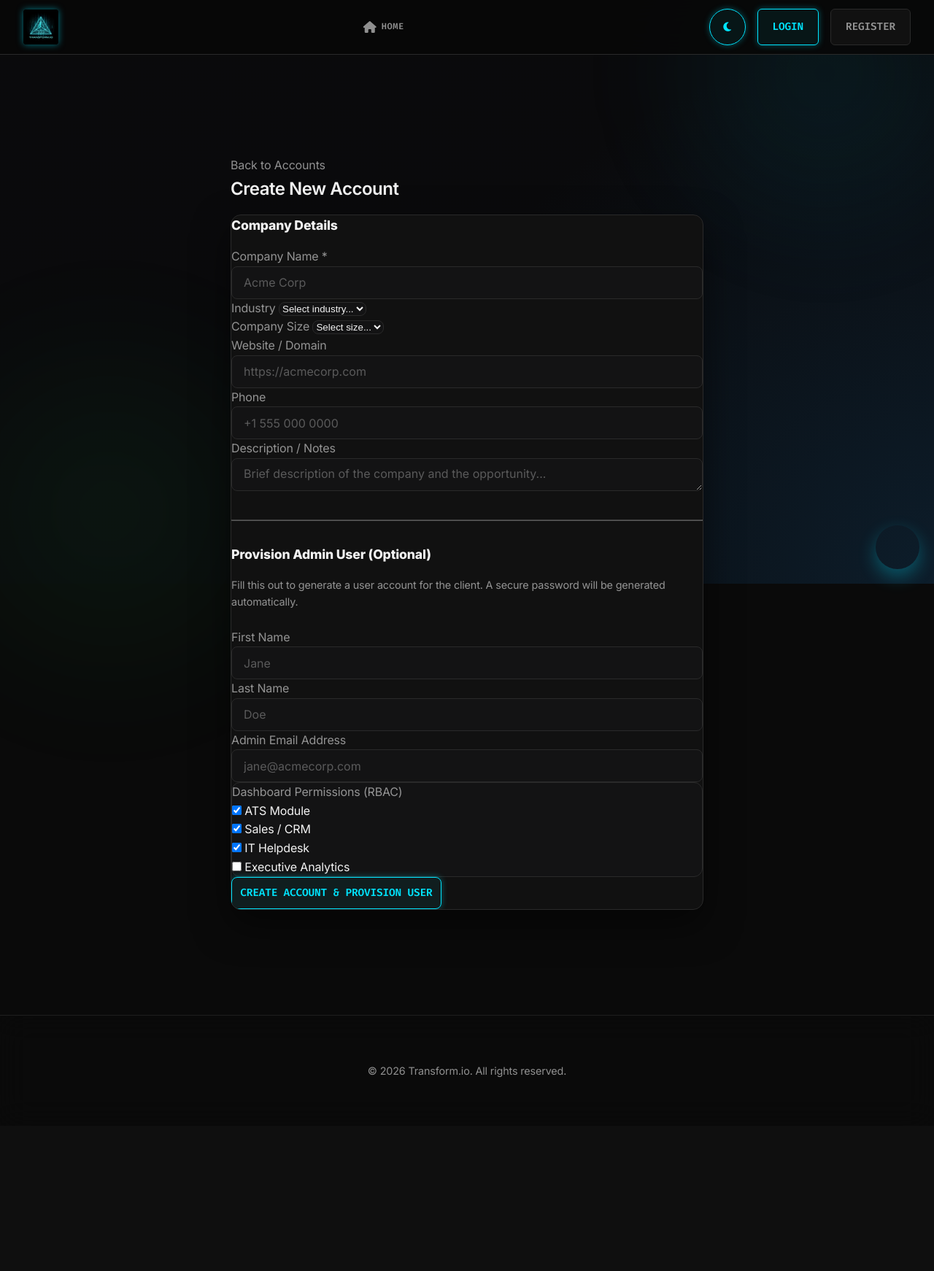
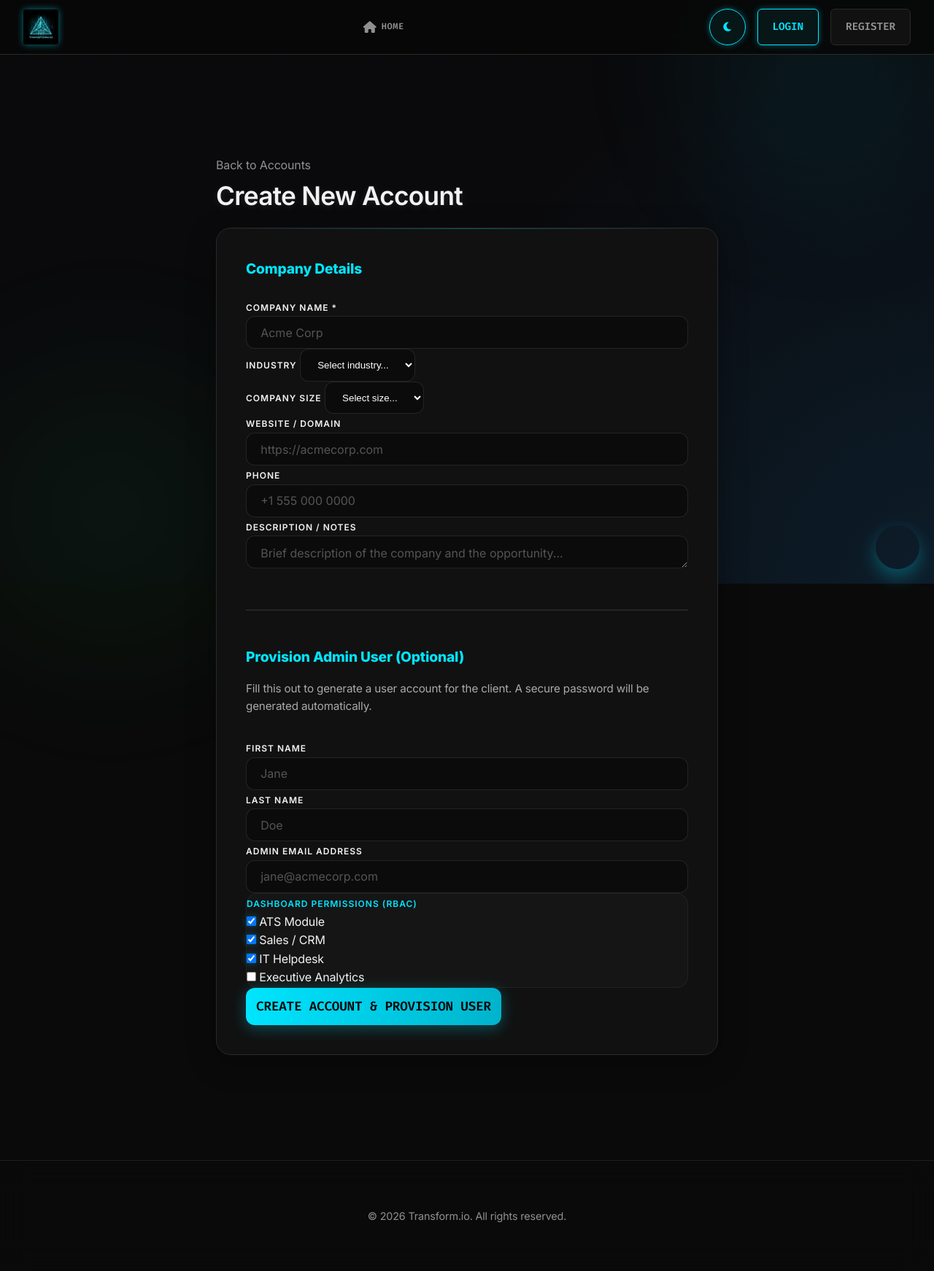
Before and after one commit to jai333/Tranform-Tech.com, a Django app: template app_track/tracking_app/templates/tracking_app/account_create.html in a window 1280 px wide. Shown: the whole page at 73% size. Before the commit the page ends 1476 px from the top, so only its background shows below. Run offline with Django 5.2, Linux system fonts and the light colour scheme; the template is opened without the code that fills it, so the values that code supplies are empty; some libraries are stand-ins or nearby versions.

Commit message:
Enhance account creation form UI to match exotic theme

```diff
--- a/app_track/tracking_app/templates/tracking_app/account_create.html
+++ b/app_track/tracking_app/templates/tracking_app/account_create.html
@@ -1,23 +1,75 @@
 {% extends 'tracking_app/base.html' %}
 {% block title %}New Account | B2B CRM{% endblock %}
+{% block extra_styles %}
+<style>
+    .premium-card {
+        background: linear-gradient(145deg, rgba(255,255,255,0.03) 0%, rgba(0,0,0,0.2) 100%);
+        border: 1px solid rgba(255, 255, 255, 0.1);
+        border-radius: 20px;
+        padding: 2.5rem !important;
+        margin-bottom: 2rem;
+        backdrop-filter: blur(15px);
+        -webkit-backdrop-filter: blur(15px);
+        box-shadow: 0 10px 40px rgba(0,0,0,0.3);
+        position: relative;
+        overflow: hidden;
+    }
+
+    .premium-card::before {
+        content: '';
+        position: absolute;
+        top: 0; left: 0; right: 0; height: 1px;
+        background: linear-gradient(90deg, transparent, rgba(0, 229, 255, 0.3), transparent);
+    }
+
+    .premium-input {
+        background: rgba(0,0,0,0.3) !important;
+        border: 1px solid rgba(255,255,255,0.1) !important;
+        color: white !important;
+        border-radius: 12px !important;
+        padding: 0.8rem 1.2rem !important;
+        transition: all 0.3s ease;
+    }
+
+    .premium-input:focus {
+        border-color: #00E5FF !important;
+        box-shadow: 0 0 15px rgba(0, 229, 255, 0.2) !important;
+        background: rgba(0, 229, 255, 0.02) !important;
+    }
+
+    .premium-label {
+        color: var(--text-gray);
+        font-size: 0.75rem;
+        text-transform: uppercase;
+        letter-spacing: 1px;
+        margin-bottom: 8px;
+        font-weight: 600;
+    }
+
+    .form-switch .form-check-input:checked {
+        background-color: #00E5FF;
+        border-color: #00E5FF;
+        box-shadow: 0 0 10px rgba(0, 229, 255, 0.3);
+    }
+</style>
+{% endblock %}
 {% block content %}
-<div class="container py-5" style="max-width:680px;">
-    <a href="{% url 'account-list' %}" class="text-muted small mb-3 d-inline-flex align-items-center gap-1"><i class="bx bx-arrow-back"></i> Back to Accounts</a>
-    <h2 class="text-white fw-bold mb-4">Create New Account</h2>
+<div class="container py-5" style="max-width:720px;">
+    <a href="{% url 'account-list' %}" class="text-muted small mb-3 d-inline-flex align-items-center gap-1 hover-glow"><i class="bx bx-arrow-back"></i> Back to Accounts</a>
+    <h2 class="text-white fw-bold mb-4" style="font-size: 2.2rem; text-shadow: 0 2px 10px rgba(255,255,255,0.1);">Create New Account</h2>
 
-    <div class="card p-4" style="background:var(--apple-card-bg);border:1px solid var(--apple-border);border-radius:14px; margin-bottom: 2rem;">
-        <h4 style="color:var(--apple-text); margin-bottom:1rem; font-size:1.1rem;"><i class="bx bx-buildings"></i> Company Details</h4>
+    <div class="card p-4 premium-card">
+        <h4 style="color: #00E5FF; margin-bottom:1.5rem; font-size:1.2rem; font-weight: 700;"><i class="bx bx-buildings"></i> Company Details</h4>
         <form method="POST">
             {% csrf_token %}
-            <div class="mb-3">
-                <label class="form-label text-muted small text-uppercase">Company Name *</label>
-                <input type="text" name="name" class="form-control" placeholder="Acme Corp" required
-                    style="background:rgba(0,0,0,.3);border:1px solid var(--apple-border);color:white;border-radius:8px;padding:.65rem 1rem;">
+            <div class="mb-4">
+                <label class="form-label premium-label">Company Name *</label>
+                <input type="text" name="name" class="form-control premium-input" placeholder="Acme Corp" required>
             </div>
-            <div class="row g-3 mb-3">
+            <div class="row g-4 mb-4">
                 <div class="col-md-6">
-                    <label class="form-label text-muted small text-uppercase">Industry</label>
-                    <select name="industry" class="form-select" style="background:rgba(0,0,0,.3);border:1px solid var(--apple-border);color:white;border-radius:8px;">
+                    <label class="form-label premium-label">Industry</label>
+                    <select name="industry" class="form-select premium-input">
                         <option value="">Select industry...</option>
                         {% for val, label in industry_choices %}
                         <option value="{{ val }}">{{ label }}</option>
@@ -25,8 +77,8 @@
                     </select>
                 </div>
                 <div class="col-md-6">
-                    <label class="form-label text-muted small text-uppercase">Company Size</label>
-                    <select name="employee_count" class="form-select" style="background:rgba(0,0,0,.3);border:1px solid var(--apple-border);color:white;border-radius:8px;">
+                    <label class="form-label premium-label">Company Size</label>
+                    <select name="employee_count" class="form-select premium-input">
                         <option value="">Select size...</option>
                         {% for val, label in size_choices %}
                         <option value="{{ val }}">{{ label }}</option>
@@ -34,49 +86,43 @@
                     </select>
                 </div>
             </div>
-            <div class="row g-3 mb-3">
+            <div class="row g-4 mb-4">
                 <div class="col-md-6">
-                    <label class="form-label text-muted small text-uppercase">Website / Domain</label>
-                    <input type="url" name="website" class="form-control" placeholder="https://acmecorp.com"
-                        style="background:rgba(0,0,0,.3);border:1px solid var(--apple-border);color:white;border-radius:8px;padding:.65rem 1rem;">
+                    <label class="form-label premium-label">Website / Domain</label>
+                    <input type="url" name="website" class="form-control premium-input" placeholder="https://acmecorp.com">
                 </div>
                 <div class="col-md-6">
-                    <label class="form-label text-muted small text-uppercase">Phone</label>
-                    <input type="text" name="phone" class="form-control" placeholder="+1 555 000 0000"
-                        style="background:rgba(0,0,0,.3);border:1px solid var(--apple-border);color:white;border-radius:8px;padding:.65rem 1rem;">
+                    <label class="form-label premium-label">Phone</label>
+                    <input type="text" name="phone" class="form-control premium-input" placeholder="+1 555 000 0000">
                 </div>
             </div>
             <div class="mb-4">
-                <label class="form-label text-muted small text-uppercase">Description / Notes</label>
-                <textarea name="description" class="form-control" rows="3" placeholder="Brief description of the company and the opportunity..."
-                    style="background:rgba(0,0,0,.3);border:1px solid var(--apple-border);color:white;border-radius:8px;padding:.65rem 1rem;"></textarea>
+                <label class="form-label premium-label">Description / Notes</label>
+                <textarea name="description" class="form-control premium-input" rows="3" placeholder="Brief description of the company and the opportunity..."></textarea>
             </div>
 
-            <hr style="border-color:var(--apple-text-muted); margin:2rem 0;">
+            <hr style="border-color: rgba(255,255,255,0.1); margin: 3rem 0;">
 
-            <h4 style="color:var(--apple-text); margin-bottom:1rem; font-size:1.1rem;"><i class="bx bx-user-plus"></i> Provision Admin User (Optional)</h4>
-            <p style="color:var(--apple-text-secondary); font-size:0.9rem; margin-bottom:1.5rem;">Fill this out to generate a user account for the client. A secure password will be generated automatically.</p>
+            <h4 style="color: #00E5FF; margin-bottom:1rem; font-size:1.2rem; font-weight: 700;"><i class="bx bx-user-plus"></i> Provision Admin User (Optional)</h4>
+            <p style="color: #aaa; font-size:0.95rem; margin-bottom:2rem;">Fill this out to generate a user account for the client. A secure password will be generated automatically.</p>
 
-            <div class="row g-3 mb-3">
+            <div class="row g-4 mb-4">
                 <div class="col-md-6">
-                    <label class="form-label text-muted small text-uppercase">First Name</label>
-                    <input type="text" name="admin_first_name" class="form-control" placeholder="Jane"
-                        style="background:rgba(0,0,0,.3);border:1px solid var(--apple-border);color:white;border-radius:8px;padding:.65rem 1rem;">
+                    <label class="form-label premium-label">First Name</label>
+                    <input type="text" name="admin_first_name" class="form-control premium-input" placeholder="Jane">
                 </div>
                 <div class="col-md-6">
-                    <label class="form-label text-muted small text-uppercase">Last Name</label>
-                    <input type="text" name="admin_last_name" class="form-control" placeholder="Doe"
-                        style="background:rgba(0,0,0,.3);border:1px solid var(--apple-border);color:white;border-radius:8px;padding:.65rem 1rem;">
+                    <label class="form-label premium-label">Last Name</label>
+                    <input type="text" name="admin_last_name" class="form-control premium-input" placeholder="Doe">
                 </div>
             </div>
-            <div class="mb-4">
-                <label class="form-label text-muted small text-uppercase">Admin Email Address</label>
-                <input type="email" name="admin_email" class="form-control" placeholder="jane@acmecorp.com"
-                    style="background:rgba(0,0,0,.3);border:1px solid var(--apple-border);color:white;border-radius:8px;padding:.65rem 1rem;">
+            <div class="mb-5">
+                <label class="form-label premium-label">Admin Email Address</label>
+                <input type="email" name="admin_email" class="form-control premium-input" placeholder="jane@acmecorp.com">
             </div>
 
-            <div class="mb-4 p-3" style="background:var(--apple-input-bg); border-radius:12px; border:1px solid var(--apple-border);">
-                <label class="form-label text-muted small text-uppercase mb-3 d-block"><i class="bx bx-shield"></i> Dashboard Permissions (RBAC)</label>
+            <div class="mb-5 p-4" style="background: rgba(255,255,255,0.02); border-radius:16px; border:1px solid rgba(255,255,255,0.05);">
+                <label class="form-label premium-label mb-4 d-block" style="color: #00E5FF;"><i class="bx bx-shield"></i> Dashboard Permissions (RBAC)</label>
                 <div class="row g-3">
                     <div class="col-md-6">
                         <div class="form-check form-switch">
@@ -105,7 +151,7 @@
                 </div>
             </div>
 
-            <button type="submit" class="btn btn-primary w-100" style="border-radius:8px;padding:.7rem;font-weight:600;">
+            <button type="submit" class="btn w-100 fw-bold shadow-sm" style="background: linear-gradient(90deg, #00E5FF, #00b3cc); color: #000; border: none; padding: 14px; border-radius: 12px; font-size: 1.1rem; box-shadow: 0 4px 20px rgba(0,229,255,0.3); transition: all 0.3s;" onmouseover="this.style.transform='translateY(-2px)'" onmouseout="this.style.transform='translateY(0)'">
                 <i class="bx bx-buildings me-1"></i> Create Account & Provision User
             </button>
         </form>
```
